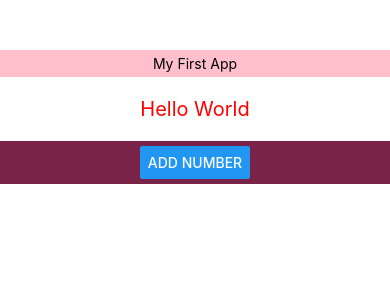
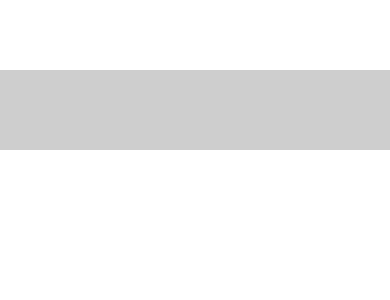
Before and after one commit to MinwooJJ/react-native, a React Native app in the folder react_native_01/: screen / in a window 390 px wide. Shown: the top 300 px of the page. Built offline with nearby package versions, Linux system fonts and the light colour scheme.

Commit message:
Add: TextInput

```diff
--- a/react_native_01/App.js
+++ b/react_native_01/App.js
@@ -8,6 +8,7 @@
 
 import React, { useState } from 'react';
 import { View, Text, StyleSheet, ScrollView } from 'react-native';
+import Input from './src/input';
 import Header from './src/header';
 import Generator from './src/generator';
 import NumList from './src/numList';
@@ -30,7 +31,7 @@
 
   return (
     <View style={styles.mainView}>
-      <Header name={'My First App'} />
+      {/* <Header name={'My First App'} />
       <View>
         <Text style={styles.mainText} onPress={() => alert('text touch event')}>
           Hello World
@@ -45,7 +46,8 @@
         // onContentSizeChange={(width, height) => alert(height)}>
         bounces={true}>
         <NumList num={random} onDelete={onDeleteNum} />
-      </ScrollView>
+      </ScrollView> */}
+      <Input />
     </View>
   );
 }
--- /dev/null
+++ b/react_native_01/src/input.js
@@ -0,0 +1,46 @@
+/**
+ * Sample React Native App
+ * https://github.com/facebook/react-native
+ *
+ * @format
+ * @flow strict-local
+ */
+
+import React, { useState } from 'react';
+import { View, Text, StyleSheet, TextInput } from 'react-native';
+
+function Input() {
+  const [myTextInput, setMyTextInput] = useState('');
+
+  const onChangeInput = event => {
+    setMyTextInput(event);
+  };
+
+  return (
+    <View style={styles.mainView}>
+      <TextInput
+        value={myTextInput}
+        style={styles.input}
+        onChangeText={onChangeInput}
+        multiline={true}
+        maxLength={100}
+        autoCapitalize={'none'}
+      />
+    </View>
+  );
+}
+
+const styles = StyleSheet.create({
+  mainView: {
+    width: '100%',
+  },
+  input: {
+    width: '100%',
+    backgroundColor: '#cecece',
+    marginTop: 20,
+    fontSize: 25,
+    padding: 10,
+  },
+});
+
+export default Input;
```
